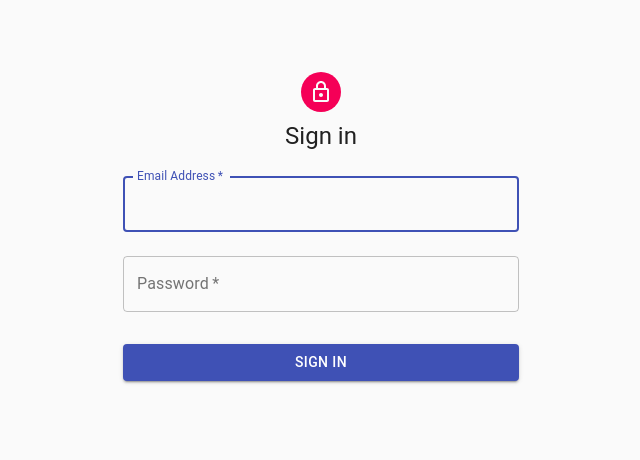
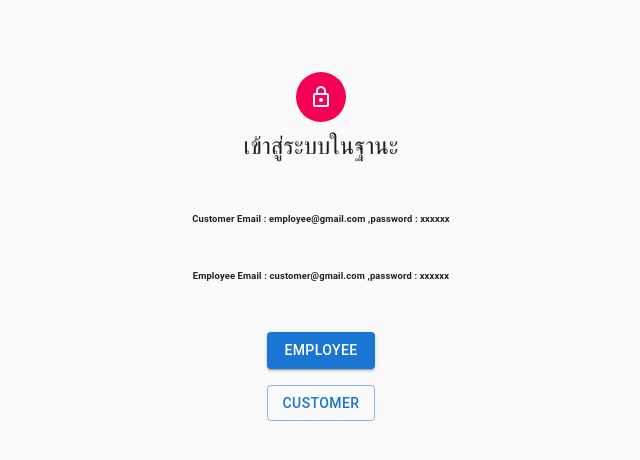
Before and after one commit to sut64/team04, a React (Create React App) app in the folder frontend/: page / in a window 1280 px wide. Shown: the top 460 px of the page, without its empty margins (319-959 px from the left). Built offline with nearby package versions, Linux system fonts and the light colour scheme.

Commit message:
edit SignIn Frontend

```diff
--- a/frontend/src/components/SignIn.tsx
+++ b/frontend/src/components/SignIn.tsx
@@ -1,7 +1,7 @@
 import React, { useState } from "react";
 
 import Avatar from "@material-ui/core/Avatar";
-import Button from "@material-ui/core/Button";
+import { Button, Stack } from "@mui/material";
 import CssBaseline from "@material-ui/core/CssBaseline";
 import TextField from "@material-ui/core/TextField";
 import LockOutlinedIcon from "@material-ui/icons/LockOutlined";
@@ -12,6 +12,8 @@ import { makeStyles } from "@material-ui/core/styles";
 import Container from "@material-ui/core/Container";
 
 import { SigninInterface } from "../models/ISignin";
+import { Box, Grid, Modal } from "@mui/material";
+
 
 function Alert(props: AlertProps) {
   return <MuiAlert elevation={6} variant="filled" {...props} />;
@@ -27,6 +29,9 @@ const useStyles = makeStyles((theme) => ({
   avatar: {
     margin: theme.spacing(1),
     backgroundColor: theme.palette.secondary.main,
+    alignItems: "center",
+    width: 50,
+    height: 50,
   },
   form: {
     width: "100%",
@@ -43,8 +48,26 @@ function SignIn() {
   const [success, setSuccess] = useState(false);
   const [error, setError] = useState(false);
 
-  const login = () => {
-    const apiUrl = "http://localhost:8080/login";
+  const [ModalLogin, setModalLogin] = React.useState(false);
+  const [Buttom,setButtom] = useState(0);
+  const ModalLoginOpen = () => {setModalLogin(true); setButtom(1);};
+  const ModalLogin2Open = () => {setModalLogin(true); setButtom(2);};
+  const ModalLoginClose = () => {setModalLogin(false); setButtom(0);}
+
+
+  const style = {
+    position: 'absolute',
+    top: '50%',
+    left: '50%',
+    transform: 'translate(-50%, -50%)',
+    width: 400,
+    bgcolor: 'background.paper',
+    border: '2px solid #000',
+    boxShadow: 24,
+    p: 4,
+  };
+  const loginEmployee = () => {
+    const apiUrl = "http://localhost:8080/loginEmployee";
     const requestOptions = {
       method: "POST",
       headers: { "Content-Type": "application/json" },
@@ -57,12 +80,37 @@ function SignIn() {
           setSuccess(true);
           localStorage.setItem("token", res.data.token);
           localStorage.setItem("uid", res.data.id);
+          localStorage.setItem("loginstat", "1");
           window.location.reload()
         } else {
           setError(true);
         }
       });
   };
+
+  const loginCustomer = () => {
+    const apiUrl = "http://localhost:8080/loginCustomer";
+    const requestOptions = {
+      method: "POST",
+      headers: { "Content-Type": "application/json" },
+      body: JSON.stringify(signin),
+    };
+    fetch(apiUrl, requestOptions)
+      .then((response) => response.json())
+      .then((res) => {
+        if (res.data) {
+          setSuccess(true);
+
+          localStorage.setItem("token", res.data.token);
+          localStorage.setItem("uid", res.data.id);
+          localStorage.setItem("loginstat", "2");
+          window.location.reload()
+        } else {
+          setError(true);
+        }
+      });
+  };
+
 
   const handleInputChange = (
     event: React.ChangeEvent<{ id?: string; value: any }>
@@ -98,9 +146,39 @@ function SignIn() {
           <LockOutlinedIcon />
         </Avatar>
         <Typography component="h1" variant="h5">
-          Sign in
+          เข้าสู่ระบบในฐานะ
 
         </Typography>
+          <p></p>
+          <h6>Customer Email : employee@gmail.com ,password : xxxxxx </h6>
+          <h6>Employee Email : customer@gmail.com ,password : xxxxxx </h6>
+          <p></p>
+      <Stack spacing={2}>
+        <Button onClick={ModalLoginOpen} variant="contained">Employee</Button>
+        <Button onClick={ModalLogin2Open} variant="outlined">Customer</Button>
+      </Stack>
+
+
+
+
+
+      </div>
+      <Modal open={ModalLogin} onClose={ModalLoginClose}>
+
+          <div className={classes.paper}>
+            <Box sx={style}>
+
+            {Buttom === 1 && (
+              <Typography component="h1" variant="h5" align="center">
+                Employee Sign in
+              </Typography>
+          )}
+            {Buttom === 2 && (
+              <Typography component="h1" variant="h5" align="center">
+                Customer Sign in
+              </Typography>
+          )}
+
           <form className={classes.form} noValidate>
             <TextField
               variant="outlined"
@@ -128,19 +206,37 @@ function SignIn() {
               value={signin.Password || ""}
               onChange={handleInputChange}
             />
+            {Buttom === 1 && (
               <Button
               fullWidth
               variant="contained"
               color="primary"
               className={classes.submit}
-            onClick={login}
+              onClick={loginEmployee}
             >
               Sign In
             </Button>
+          )}
+            {Buttom === 2 && (
+               <Button
+               fullWidth
+               variant="contained"
+               color="primary"
+               className={classes.submit}
+               onClick={loginCustomer}
+             >
+               Sign In
+             </Button>
+          )}
 
-        </form>
+          </form></Box>
         </div>
+
+      </Modal>
+
     </Container>
+
+
   );
 }
 
```
Lines whose indentation alone changed are shown as unchanged.
